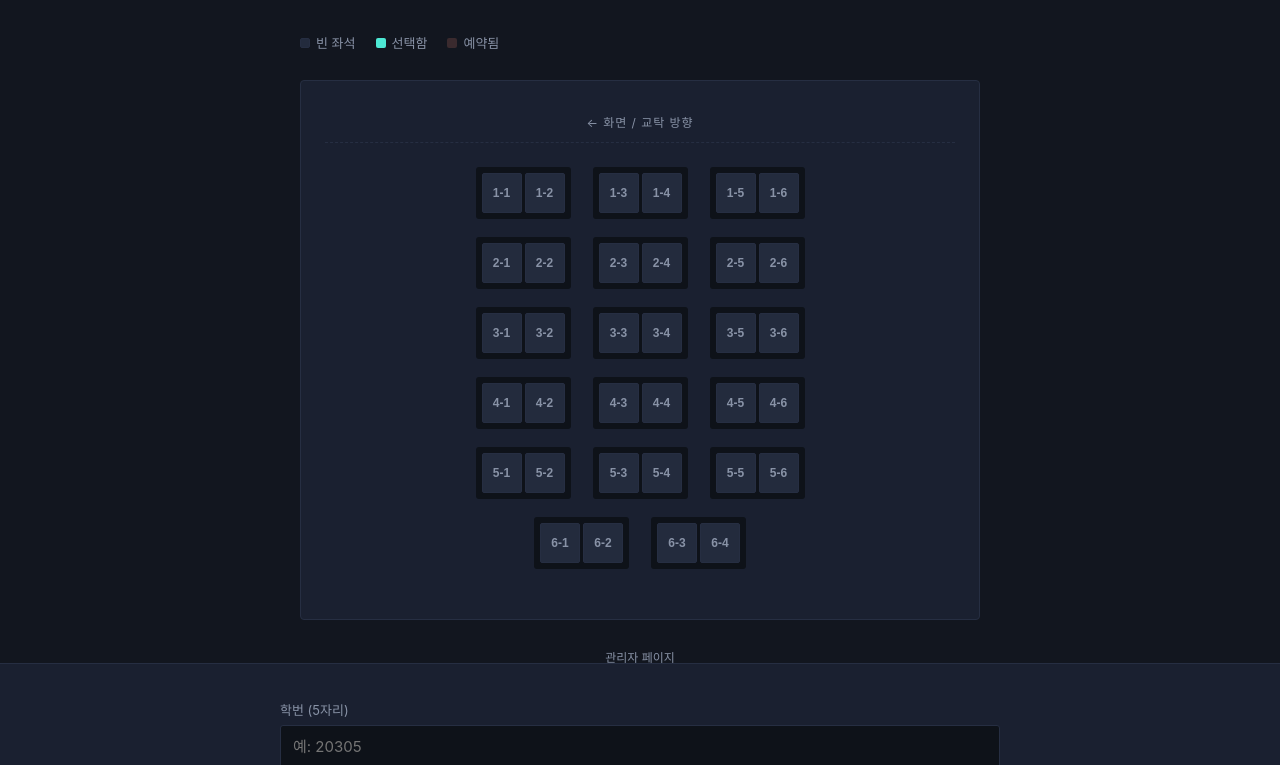
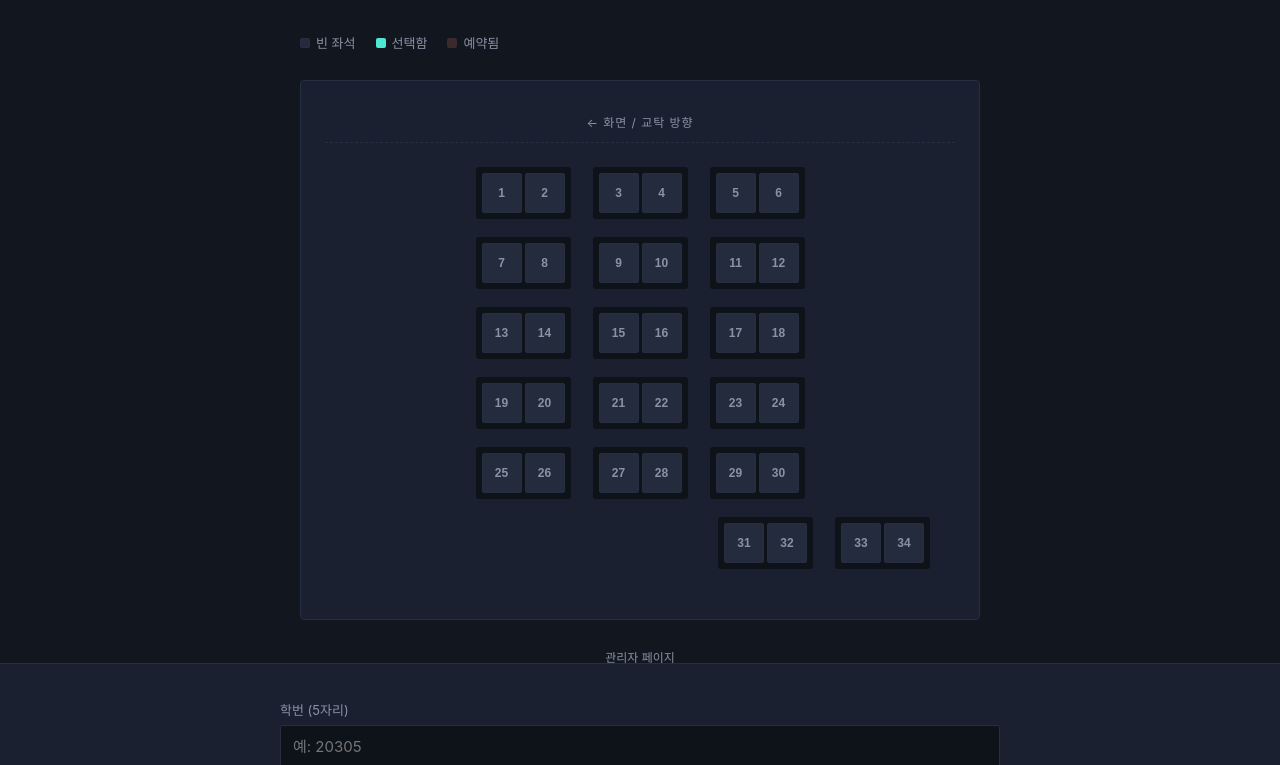
Before and after one commit to Pudol-Coder/GyesooPC, a website: page public/index.html in a window 1280 px wide. Shown: the part 137-902 px from the top of the page. Drawn offline with Linux system fonts and the light colour scheme; no server answers.

Commit message:
숫자 변경 및 배치 변경

```diff
--- a/api/reserve.js
+++ b/api/reserve.js
@@ -1,10 +1,7 @@
 const { kv } = require('@vercel/kv');
 
 const VALID_SEATS = new Set();
-[6, 6, 6, 6, 6, 4].forEach((count, rIdx) => {
-  const row = rIdx + 1;
-  for (let col = 1; col <= count; col++) VALID_SEATS.add(`${row}-${col}`);
-});
+for (let i = 1; i <= 34; i++) VALID_SEATS.add(String(i));
 
 const RATE_LIMIT_MAX = 5; // 같은 IP에서 허용하는 최대 시도 횟수
 const RATE_LIMIT_WINDOW_SEC = 60; // 시간 창(초)
--- a/public/script.js
+++ b/public/script.js
@@ -5,7 +5,6 @@ const roomEl = document.getElementById('rows');
 const panel = document.getElementById('panel');
 const panelSeatLabel = document.getElementById('panelSeatLabel');
 const resultSeatLabel = document.getElementById('resultSeatLabel');
-const resultCode = document.getElementById('resultCode');
 const errorMsg = document.getElementById('errorMsg');
 const studentIdInput = document.getElementById('studentId');
 const phoneInput = document.getElementById('phone');
@@ -14,28 +13,25 @@ const submitBtn = document.getElementById('submitBtn');
 let selectedSeat = null;
 let takenSeats = new Set();
 
-function seatId(row, col) {
-  return `${row}-${col}`;
-}
-
 function renderRoom() {
   roomEl.innerHTML = '';
+  let seatNum = 1;
   ROWS.forEach((count, rIdx) => {
-    const row = rIdx + 1;
+    const isLastRow = rIdx === ROWS.length - 1;
     const rowEl = document.createElement('div');
-    rowEl.className = 'row';
+    rowEl.className = isLastRow ? 'row align-right' : 'row';
     for (let d = 0; d < count / 2; d++) {
       const deskEl = document.createElement('div');
       deskEl.className = 'desk';
       for (let s = 1; s <= 2; s++) {
-        const col = d * 2 + s;
-        const id = seatId(row, col);
+        const id = String(seatNum);
         const btn = document.createElement('button');
         btn.className = 'seat';
-        btn.textContent = `${row}-${col}`;
+        btn.textContent = id;
         btn.dataset.id = id;
         btn.addEventListener('click', () => onSeatClick(id, btn));
         deskEl.appendChild(btn);
+        seatNum++;
       }
       rowEl.appendChild(deskEl);
     }
@@ -125,7 +121,6 @@ submitBtn.addEventListener('click', async () => {
       return;
     }
     resultSeatLabel.textContent = `${selectedSeat}번 좌석`;
-    resultCode.textContent = data.code;
     document.getElementById('formView').style.display = 'none';
     document.getElementById('resultView').style.display = '';
     takenSeats.add(selectedSeat);
--- a/public/style.css
+++ b/public/style.css
@@ -79,6 +79,7 @@ body {
   gap: 22px;
   margin-bottom: 18px;
 }
+.row.align-right { justify-content: flex-end; padding-right: calc(22px + 3px); }
 
 .desk {
   display: flex;
```
